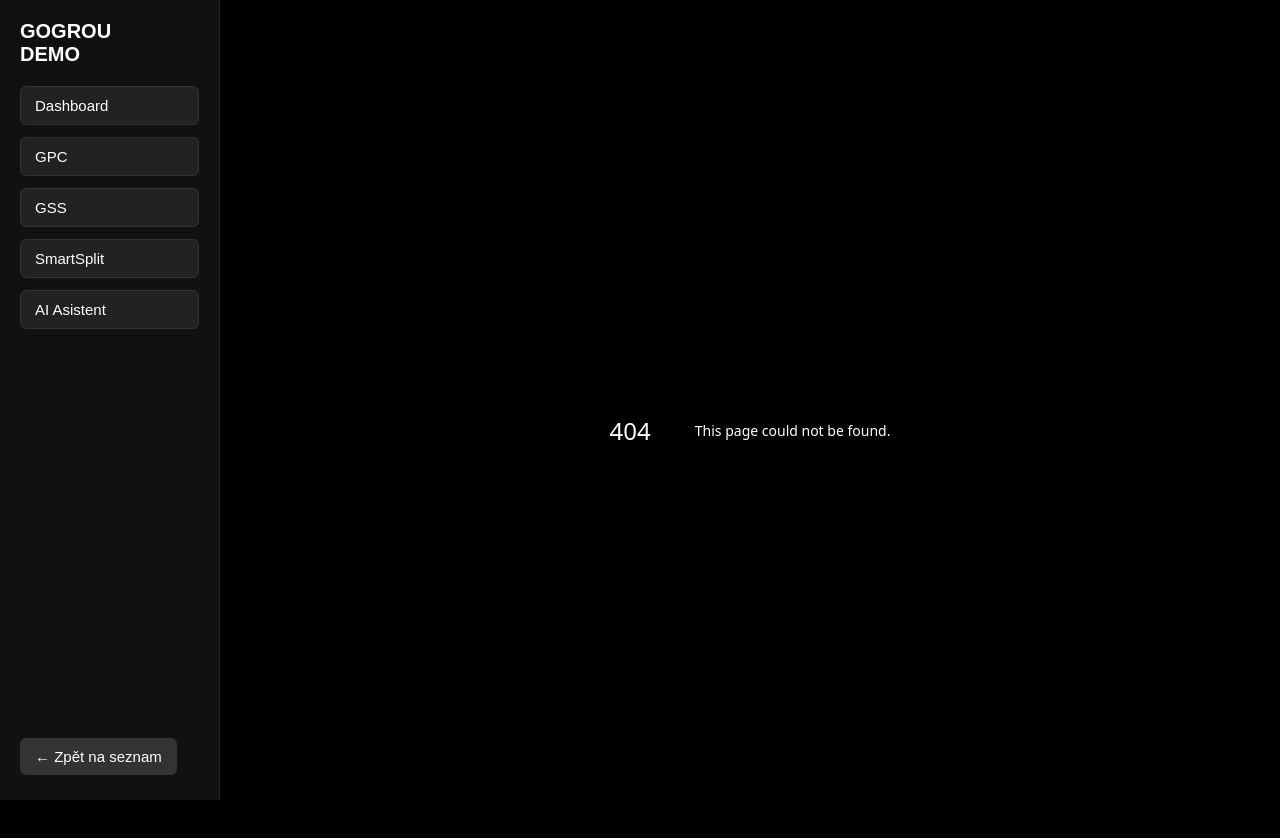
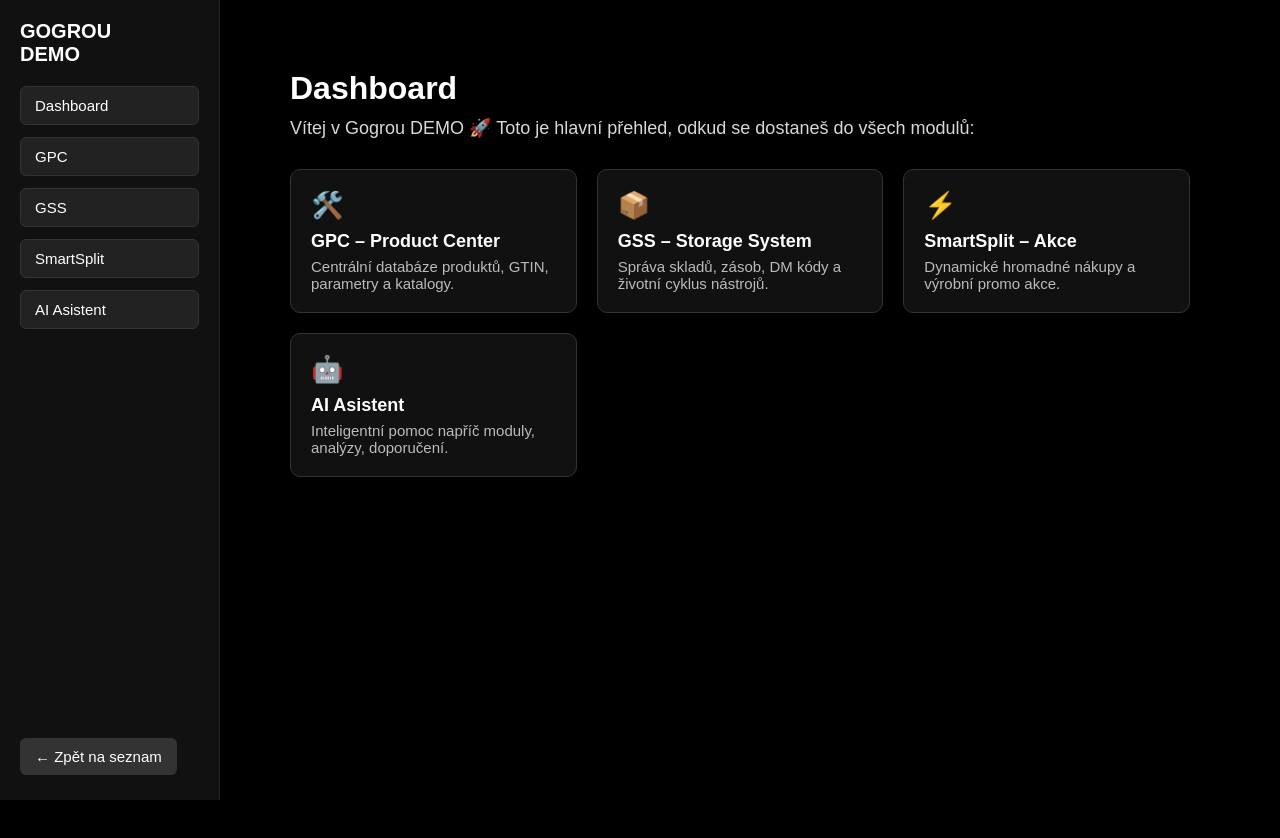
Before and after one commit to gogrou-app/gogrou-demo, a Next.js app: page /dashboard in a window 1280 px wide. Before the commit this address had no page. Shown: the top 838 px of the page. After the commit the page ends 800 px from the top, so only its background shows below. Built offline with nearby package versions, Linux system fonts and the light colour scheme.

Commit message:
Create page.js

```diff
--- /dev/null
+++ b/app/dashboard/page.js
@@ -0,0 +1,82 @@
+import Link from "next/link";
+
+export default function Page() {
+  const cards = [
+    {
+      title: "GPC – Product Center",
+      desc: "Centrální databáze produktů, GTIN, parametry a katalogy.",
+      icon: "🛠️",
+      link: "/gpc",
+    },
+    {
+      title: "GSS – Storage System",
+      desc: "Správa skladů, zásob, DM kódy a životní cyklus nástrojů.",
+      icon: "📦",
+      link: "/gss",
+    },
+    {
+      title: "SmartSplit – Akce",
+      desc: "Dynamické hromadné nákupy a výrobní promo akce.",
+      icon: "⚡",
+      link: "/ss",
+    },
+    {
+      title: "AI Asistent",
+      desc: "Inteligentní pomoc napříč moduly, analýzy, doporučení.",
+      icon: "🤖",
+      link: "/ai",
+    },
+  ];
+
+  return (
+    <div style={{ padding: "40px" }}>
+      <h1 style={{ fontSize: "32px", fontWeight: "bold", marginBottom: "10px" }}>
+        Dashboard
+      </h1>
+
+      <p style={{ fontSize: "18px", opacity: 0.85, marginBottom: "30px" }}>
+        Vítej v Gogrou DEMO 🚀 Toto je hlavní přehled, odkud se dostaneš do všech
+        modulů:
+      </p>
+
+      <div
+        style={{
+          display: "grid",
+          gridTemplateColumns: "repeat(auto-fit, minmax(260px, 1fr))",
+          gap: "20px",
+          maxWidth: "900px",
+        }}
+      >
+        {cards.map((card) => (
+          <Link
+            key={card.link}
+            href={card.link}
+            style={{
+              display: "block",
+              padding: "20px",
+              borderRadius: "10px",
+              border: "1px solid #333",
+              textDecoration: "none",
+              background: "#111",
+            }}
+          >
+            <div style={{ fontSize: "26px", marginBottom: "10px" }}>
+              {card.icon}
+            </div>
+            <div
+              style={{
+                fontSize: "18px",
+                fontWeight: "600",
+                marginBottom: "6px",
+                color: "#fff",
+              }}
+            >
+              {card.title}
+            </div>
+            <div style={{ fontSize: "15px", color: "#bbb" }}>{card.desc}</div>
+          </Link>
+        ))}
+      </div>
+    </div>
+  );
+}
```
